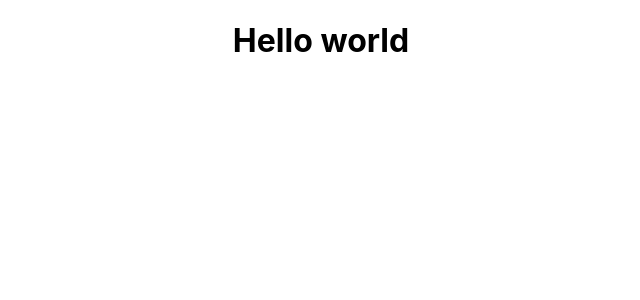
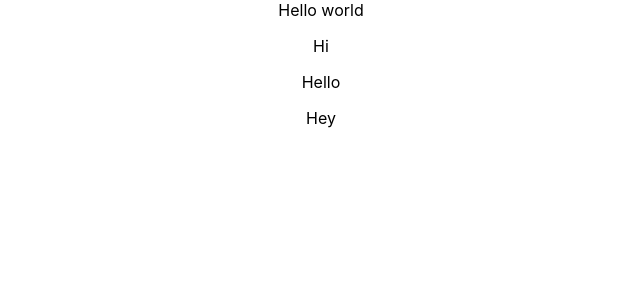
Before and after one commit to Tanveer-ahmed7815/react-jest, a React (Create React App) app: page / in a window 1280 px wide. Shown: the top 300 px of the page, without its empty margins (319-959 px from the left). Built offline with nearby package versions, Linux system fonts and the light colour scheme.

Commit message:
querying within the elements

```diff
--- a/src/App.js
+++ b/src/App.js
@@ -9,7 +9,10 @@ function App() {
 
   return (
     <div className="App">
-      <h1 id='testId'>Hello world</h1>
+      Hello world
+      <p>Hi</p>
+      <p>Hello</p>
+      <p>Hey</p>
     </div>
   );
 }
```
Also changed, not shown: 1 other file (tests, documents, lock files or other folders).
